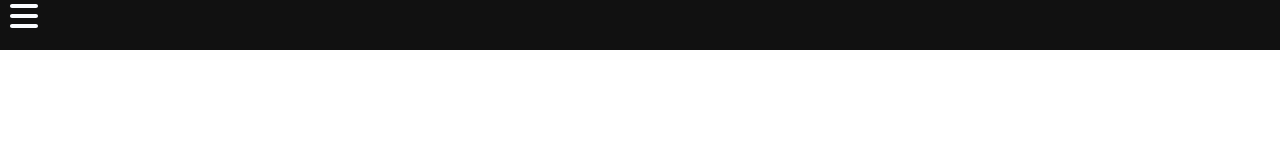
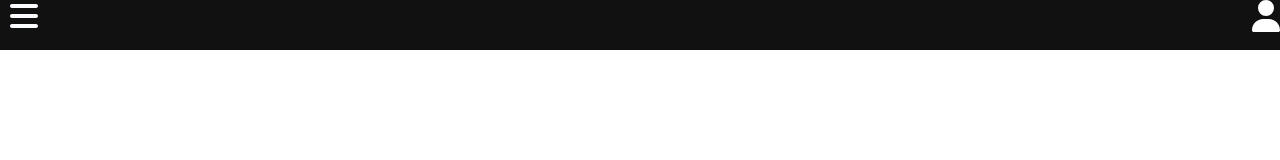
Before and after one commit to NixonOjiem/Online-store, a React (Create React App) app: page / in a window 1280 px wide. Shown: the top 160 px of the page. Built offline with nearby package versions, Linux system fonts and the light colour scheme.

Commit message:
Sidebar and Nav bar almost done

```diff
--- a/src/App.css
+++ b/src/App.css
@@ -23,3 +23,9 @@
 .Hamburger-icon{
   size: 0px;
 }
+.User-icon{
+  float: right;
+}
+.user{
+  color: #fff;
+}
--- a/src/App.js
+++ b/src/App.js
@@ -1,12 +1,12 @@
 import './App.css';
 import Navigation from './components/Navigation';
-import Header from './components/Header';
+
 
 function App() {
   return (
     <div className="App">
       <Navigation />
-      {/* <Header /> */}
+
     </div>
   );
 }
--- a/src/components/Navigation.js
+++ b/src/components/Navigation.js
@@ -1,6 +1,7 @@
 import React, { useRef } from 'react';
 import { FontAwesomeIcon } from '@fortawesome/react-fontawesome';
 import { faBars} from '@fortawesome/free-solid-svg-icons';
+import {faUser} from '@fortawesome/free-solid-svg-icons';
 
 function Navigation() {
   const sidenavRef = useRef(null);
@@ -17,17 +18,21 @@ function Navigation() {
     <>
       <div className='Top-Bar'>
         <span onClick={openNav} className='Hamburger'>
-        <FontAwesomeIcon icon={faBars} size="2x" style={{ color: "#fafcff" }} className='Hamburger-icon' />
+          <FontAwesomeIcon icon={faBars} size="2x" style={{ color: "#fafcff" }} className='Hamburger-icon' />
+        </span>
 
+        <span className='User-icon'>
+          <FontAwesomeIcon icon ={faUser} size="2x" className='user'/>
         </span>
+
       </div>
 
       <div id="mySidenav" ref={sidenavRef} class="sidenav">
         <a href="javascript:void(0)" class="closebtn" onClick={closeNav}>&times;</a>
-        <a href="#">About</a>
-        <a href="#">Services</a>
-        <a href="#">Clients</a>
-        <a href="#">Contact</a>
+        <a href="#">Electronics</a>
+        <a href="#">Funiture</a>
+        <a href="#">Catlery</a>
+        <a href="#">Promotions</a>
       </div>
 
     </>
```
